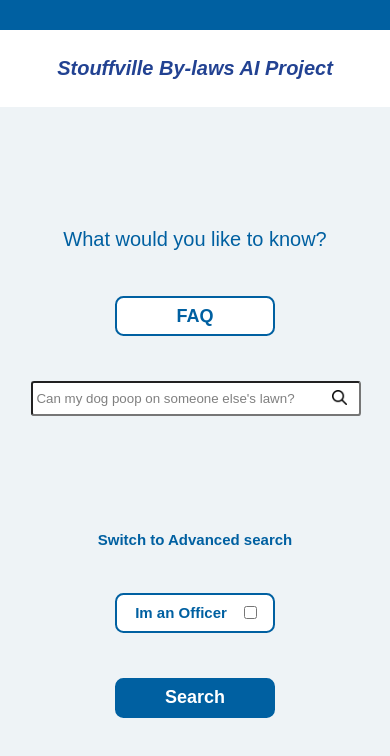
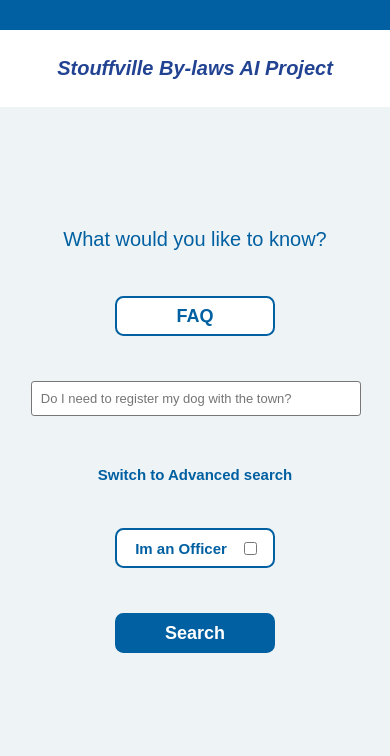
Before and after one commit to Cadence-GitHub/Stouffville-By-laws-AI, a Next.js app in the folder frontend/: page / in a window 390 px wide. Shown: the top 756 px of the page. Built offline with nearby package versions, Linux system fonts and the light colour scheme.

Commit message:
Refactor input to textarea with autosize; extract reusable components

```diff
--- a/frontend/src/app/globals.css
+++ b/frontend/src/app/globals.css
@@ -13,17 +13,19 @@ body {
   font-family: 'Poppins', sans-serif;
 }
 
-/* textarea {
-  width: 325px;
-  height: 95px;
-  border: 1.5px solid #444444;
-  border-radius: 1vw;
-  padding: 1vw;
-  text-align: left;
-  text-wrap: unset;
+.textarea-input{
+  font-family: 'Poppins', sans-serif;
+  font-size: clamp(13px, 5vw, 13px);
   resize: none;
-  bottom: 85px;
-} */
+  height: 35px;
+  width: 330px;
+  border-radius: 0.3vw;
+  overflow: hidden;
+  /* T R B L */
+  padding: 1.1vh;
+  line-height: 1.8vh;
+  box-sizing: border-box;
+}
 
 .headerContainer {
   display: flex;
@@ -44,16 +46,17 @@ body {
   height: 550px;
 }
 
-.chatBoxContainer {
-  position: inherit;
+.centerItems {
   display: flex;
-  border-color: black;
-  border-width: thin;
+  width: 100%;
+  text-align: center;
   justify-content: center;
+  flex-direction: column;
 }
 
 .chat-textarea {
-  width: 325px;
+  position: inherit;
+  width: 330px;
   height: 95px;
   padding: 10px;
   padding-right: 56px; /* Make space for the send button */
@@ -64,41 +67,29 @@ body {
   outline: none;
 }
 
+.chatBoxContainer {
+  position: inherit;
+  display: flex;
+  border-color: black;
+  border-width: thin;
+  justify-content: center;
+}
+
 .input-wrapper {
-  position: relative;
+  position: inherit;
   width: 100%;
-  max-width: 700px;
-  padding: 24px;
-  border-radius: 12px;
+  height: 35px;
+  margin-bottom: 50px;
 }
 
 .submitButtonQuery {
   position: relative;
+  top: 3px;
+  right: 30px;
+  border: none;
   background: none;
-  border: none;
+  padding: 0;
   cursor: pointer;
-  padding: 0;
-}
-
-/* .chatBoxInput {
-  position: relative;
-  border-radius: 5px;
-  border: 1.5px solid;
-  width: 90vw;
-  height: 95px;
-  padding: 1vw;
-  left: 15px;
-
-  box-sizing: border-box;
-  outline: none;
-  color: rgba(0, 0, 0, 0.5);
-} */
-
-.centerItems {
-  display: flex;
-  text-align: center;
-  justify-content: center;
-  flex-direction: column;
 }
 
 /* ButtonRoute are buttons that redirect to another page*/
@@ -184,16 +175,18 @@ body {
   padding: 1vw;
   margin-bottom: 25px;
   box-sizing: border-box;
-  outline: none;
-  /* background-image:url("/src/assets/images/search.png");
-  background-position: 10px 10px;  */
+  outline: #333;
   color: rgba(0, 0, 0, 0.5);
+  font-family: 'Poppins', sans-serif;
+  font-size: 13px;
+
 }
 
 .form {
   display: flex;
   flex-direction: column;
   align-items: center;
+  justify-content: center;
 }
 
 .clickable-text {
@@ -230,6 +223,10 @@ body {
     border-radius: 0.8vw;
   }
 
+  .textarea-input {
+    border-radius: 0.8vw;
+  }
+
 }
 
 .test {
--- a/frontend/src/app/page.js
+++ b/frontend/src/app/page.js
@@ -46,7 +46,7 @@ const ChatBox = () => {
           <div className="input-wrapper">
             <textarea className="chat-textarea" placeholder="Ask Anything">
             </textarea>
-            <button className="submitButtonQuery" style={{right: "35px", bottom: "5px"}}>
+            <button className="submitButtonQuery" style={{right: "10px", bottom: "435px"}}>
               <Image
                 src="/assets/images/Send-button.svg"
                 alt="send button"
--- a/frontend/src/components/DynamicForms.js
+++ b/frontend/src/components/DynamicForms.js
@@ -1,7 +1,9 @@
 'use Client'
 import { useState } from "react";
 import Image from "next/image";
-import UserInput from "./UserInput";
+import MyUserInput from "./MyUserInput";
+import MyTextArea from "./MyTextArea";
+import MyPlaceHolders from "./MyPlaceHolders";
 
 
 const DynamicForms = ({startChat}) => {
@@ -32,6 +34,7 @@ const DynamicForms = ({startChat}) => {
 
     // TODO: Get the information the user has passed and pipe it to the backend for processing.
     // TODO: Sanitize input as well.
+    // TODO: Disable submitting after user has submitted query, then re-enable after backend has reponded.
     const handleSubmit = (e) => {
         e.preventDefault();
         startChat();
@@ -42,21 +45,15 @@ const DynamicForms = ({startChat}) => {
         <div style={{margin: 22.5}}>
             <form onSubmit={handleSubmit}>
 
-                {!useAdvancedForm ? (<SimpleForm/>) : (<AdvancedForm/>)}
+                {!useAdvancedForm ? (<SimpleForm placeholder={MyPlaceHolders()} />) : (<AdvancedForm placeholder={MyPlaceHolders()}/>)}
 
-                <div className="input-wrapper">
-                    <button className="submitButtonQuery" style={{left: "120px", bottom: "75px"}}>
-                        <Image
-                            src="/assets/images/search.png"
-                            alt="search"
-                            width={15}
-                            height={15}
-                        />
-                    </button>
-                </div>
-
-                {/* TODO-feature: change user input to a form template onClick*/}
-                <p className="clickable-text" style={{fontSize: "15px", color: "#0060A1", fontWeight: "550", margin: 22.5}} onClick={handleSwitch}>{useFormLabel}</p>
+                <div>
+                    <p
+                        className="clickable-text"
+                        style={{fontSize: "15px", color: "#0060A1", fontWeight: "550", margin: 22.5}}
+                        onClick={handleSwitch}>
+                            {useFormLabel}
+                    </p>
 
                     {/* This element is a flag that changes the output that tailored to law enforcement officer language*/}
                     <button type="button" style={{margin: 22.5}} className="buttonState" onClick={HandleClick}>
@@ -66,6 +63,7 @@ const DynamicForms = ({startChat}) => {
                     </button>
 
                     <button type="submit" style={{margin: 22.5}} className="buttonSubmit">Search</button>
+                </div>
             </form>
         </div>
     );
@@ -73,19 +71,23 @@ const DynamicForms = ({startChat}) => {
 
 export default DynamicForms;
 
-const SimpleForm = () => {
+const SimpleForm = ({placeholder}) => {
+
     return (
-        <UserInput displayValue={''}/>
+        <div className="input-wrapper">
+           <MyTextArea placeholder={placeholder}/>
+        </div>
     );
 };
 
 
-const AdvancedForm = () => {
+const AdvancedForm = ({placeholder}) => {
+
     return (
         <div className="form">
-            <UserInput displayValue={"Category"}/>
-            <UserInput displayValue={"Keywords"}/>
-            <UserInput displayValue={''}/>
+            <MyUserInput displayValue={"Category"}/>
+            <MyUserInput displayValue={"Keywords"}/>
+            <MyTextArea placeholder={placeholder}/>
         </div>
     );
 };
--- /dev/null
+++ b/frontend/src/components/MyPlaceHolders.js
@@ -0,0 +1,24 @@
+import { useEffect, useState } from "react";
+
+// future feature?: Have this array fed by backend API of frequently asked queries?
+const starterQueries = ["Can my dog poop on someone else's lawn?",
+                        "What should I put in my blue bins?",
+                        "Do I need to register my dog with the town?"
+                        ];
+
+const getRandomMessage = () => {
+    return starterQueries[Math.floor(Math.random() * starterQueries.length)];
+}
+
+// Returns a message based on a randomly generated integer from 0 to whatever the length of the array above:
+const MyPlaceHolders = () => {
+    const [placeHolder, setPlaceHolder] = useState('');
+
+    useEffect(() => {
+        setPlaceHolder(getRandomMessage());
+    }, []);
+
+    return placeHolder;
+}
+
+export default MyPlaceHolders;
--- /dev/null
+++ b/frontend/src/components/MyTextArea.js
@@ -0,0 +1,39 @@
+import { useRef } from "react";
+
+const MyTextArea = ({placeholder}) => {
+
+    const textAreaRef = useRef(null);
+    const handleInput = () => {
+
+        let elementRef = textAreaRef.current;
+        if (elementRef) {
+
+            elementRef.style.height = '35px';
+            let contentHeight = elementRef.scrollHeight;
+            const maxHeight = 70;
+
+            if(contentHeight <= maxHeight) {
+                elementRef.style.height = contentHeight + 'px'; // Set to scroll height
+                elementRef.style.overflow = 'hidden';
+            }
+            else {
+                elementRef.style.height = maxHeight + 'px'; // Set to scroll height
+                elementRef.style.overflow = 'auto'; // Reset
+            }
+        }
+    }
+
+    return (
+        <div className="input-wrapper">
+                <textarea
+                    ref={textAreaRef}
+                    className="textarea-input"
+                    placeholder={placeholder}
+                    onInput={handleInput}
+                    row={1}>
+                </textarea>
+            </div>
+    );
+}
+
+export default MyTextArea;
--- a/frontend/src/components/UserInput.js
+++ b/frontend/src/components/MyUserInput.js
@@ -1,26 +1,15 @@
 'use Client'
 import { useState } from "react";
+import MyPlaceHolders from "./MyPlaceHolders";
 
-const UserInput = ({displayValue}) => {
-
-    // Returns a message based on a randomly generated integer from 0 to whatever the length of the array above:
-    const defaulttMessage = () => {
-
-        const starterQueries = ["Can my dog poop on someone else's lawn?",
-                                "What should I put in my blue bins?",
-                                "Do I need to register my dog with the town?"
-                               ];
-        let message = starterQueries[Math.floor(Math.random() * starterQueries.length)];
-
-        return message;
-    }
+const MyUserInput = ({displayValue}) => {
 
     const [userQuery, setUserQuery] = useState(displayValue === '' ? defaulttMessage() : displayValue);
 
     // Triggers when input loses focus from user
     const handleBlur = () => {
         if (userQuery == "") {
-            setUserQuery(displayValue === '' ? defaulttMessage() : displayValue);
+            setUserQuery(displayValue === '' ? MyPlaceHolders() : displayValue);
         }
     }
 
@@ -42,4 +31,4 @@ const UserInput = ({displayValue}) => {
     );
 }
 
-export default UserInput;
+export default MyUserInput;
```
Lines whose indentation alone changed are shown as unchanged.
